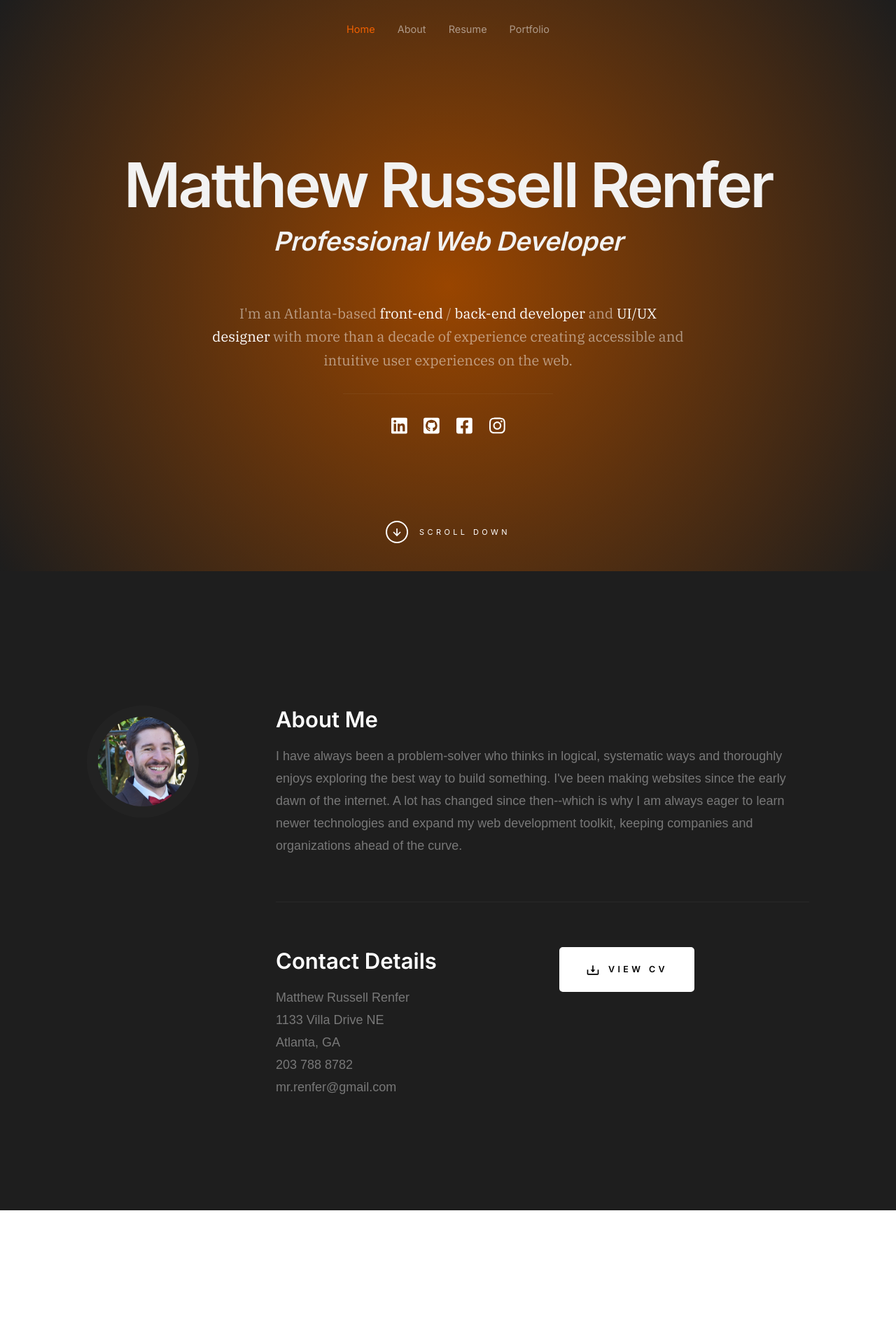
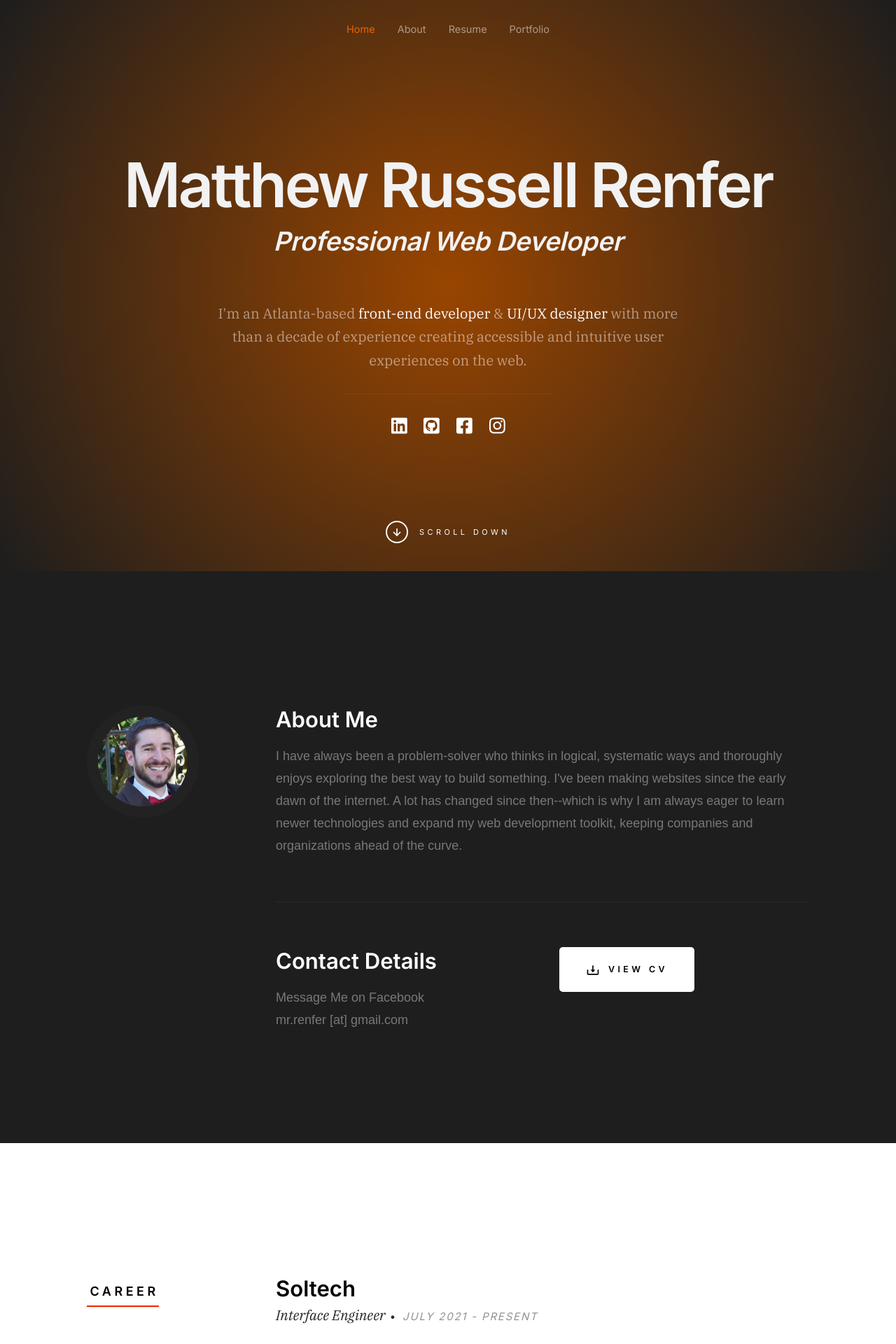
Before and after one commit to mattrenfer/resume-site, a React (Create React App) app: page / in a window 1280 px wide. Shown: the top 1920 px of the page at 70% size. Built offline with nearby package versions, Linux system fonts and the light colour scheme.

Commit message:
Updated About & Contact Info

```diff
--- a/src/components/about/about.js
+++ b/src/components/about/about.js
@@ -21,15 +21,11 @@ export default class About extends Component {
                 <div className="column w-1000-stack">
                   <h3>Contact Details</h3>
                   <p>
-                    {resumeData.name}
-                    <br />
-                    {resumeData.address1} <br />
-                    {resumeData.city}, {resumeData.state} <br />
-                    <a href={"tel: " + resumeData.phone}>{resumeData.phone}</a>
-                    <br />
-                    <a href={"mailto: " + resumeData.email}>
+                    <a href={resumeData.facebookMessenger} target="_blank">
+                    Message Me on Facebook
+                    </a>
+                     <br />
                       {resumeData.email}
-                    </a>
                   </p>
                 </div>
                 <div className="column w-1000-stack">
--- a/src/components/hero/hero.js
+++ b/src/components/hero/hero.js
@@ -15,8 +15,7 @@ export default class Hero extends Component {
                 </h2>
                 <br />
                 <h3>
-                  I'm an {resumeData.city}-based <span>front-end</span> /{" "}
-                  <span>back-end developer</span> and{" "}
+                  I'm an {resumeData.city}-based <span>front-end developer</span> &amp;{" "}
                   <span>UI/UX designer</span> with more than a decade of
                   experience creating accessible and intuitive user experiences
                   on the web.
--- a/src/resumeData.js
+++ b/src/resumeData.js
@@ -2,20 +2,28 @@ let resumeData = {
   imagebaseurl: "/",
   name: "Matthew Russell Renfer",
   role: "Professional Developer",
-  address1: "1133 Villa Drive NE",
+  address1: "",
   city: "Atlanta",
   state: "GA",
-  phone: "203 788 8782",
-  email: "mr.renfer@gmail.com",
+  phone: "",
+  email: "mr.renfer [at] gmail.com",
   facebook: "https://www.facebook.com/matt.renfer",
   linkedin: "https://www.linkedin.com/in/mattrenfer/",
   instagram: "https://www.instagram.com/mattrenfer/",
   github: "https://github.com/mattrenfer",
+  facebookMessenger: "http://m.me/matt.renfer",
 
   aboutMe:
     "I have always been a problem-solver who thinks in logical, systematic ways and thoroughly enjoys exploring the best way to build something. I've been making websites since the early dawn of the internet. A lot has changed since then--which is why I am always eager to learn newer technologies and expand my web development toolkit, keeping companies and organizations ahead of the curve.",
 
   work: [
+    {
+      CompanyName: "Soltech",
+      specialization: "Interface Engineer",
+      MonthOfJoining: "July",
+      YearOfJoining: "2021",
+      MonthOfLeaving: "Present",
+    },
     {
       CompanyName: "Tactic Edge Solutions",
       specialization: "Senior Web Developer",
```
Also changed, not shown: 1 other file (tests, documents, lock files or other folders).
